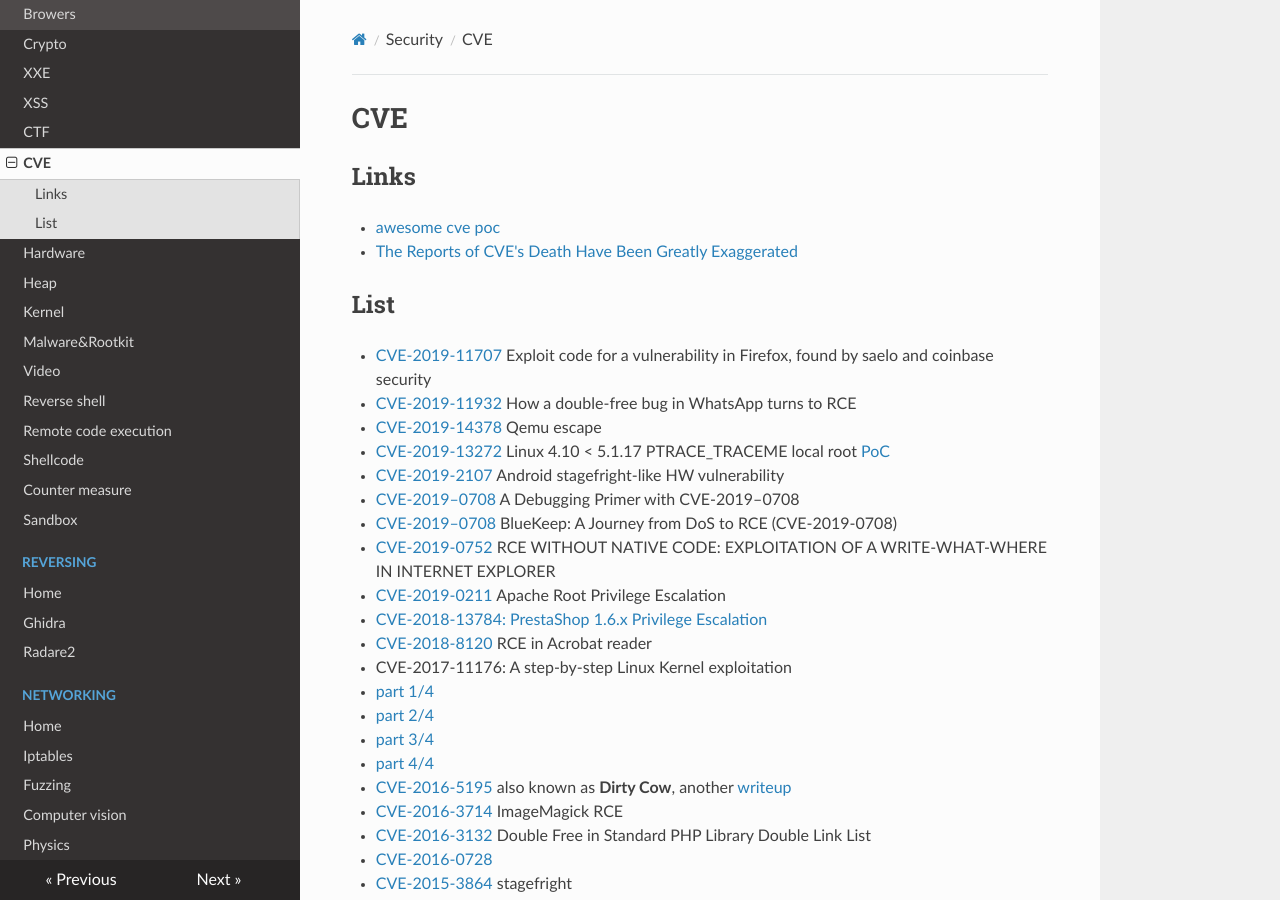
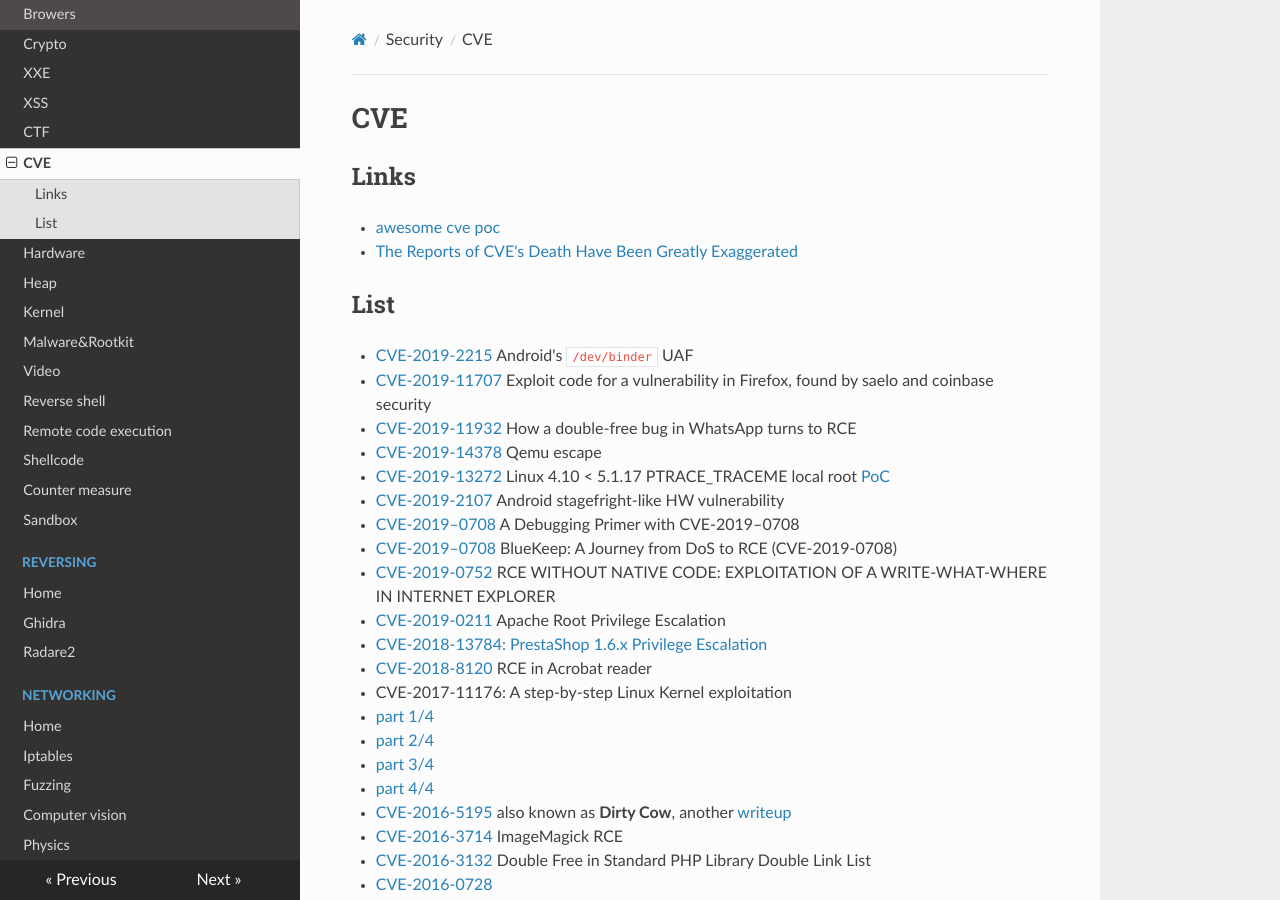
Before and after one commit to gipi/low-level, an MkDocs documentation site: the page built from docs/cve.md, in a window 1280 px wide and 900 px high. Built offline with MkDocs 1.6.1, drawn with Linux system fonts in a browser that asks for light colours; nearby versions of some CDN libraries; old or Windows-style settings are respelled for this version of MkDocs.

Commit message:
Update cve.md

```diff
--- a/docs/cve.md
+++ b/docs/cve.md
@@ -7,6 +7,7 @@
 
 ## List
 
+ - [CVE-2019-2215](https://dayzerosec.com/posts/analyzing-androids-cve-2019-2215-dev-binder-uaf/) Android's ``/dev/binder`` UAF
  - [CVE-2019-11707](https://blog.bi0s.in/2019/08/18/Pwn/Browser-Exploitation/cve-2019-11707-writeup/) Exploit code for a vulnerability in Firefox, found by saelo and coinbase security
  - [CVE-2019-11932](https://awakened1712.github.io/hacking/hacking-whatsapp-gif-rce/) How a double-free bug in WhatsApp turns to RCE
  - [CVE-2019-14378](https://blog.bi0s.in/2019/08/24/Pwn/VM-Escape/2019-07-29-qemu-vm-escape-cve-2019-14378/) Qemu escape
```
